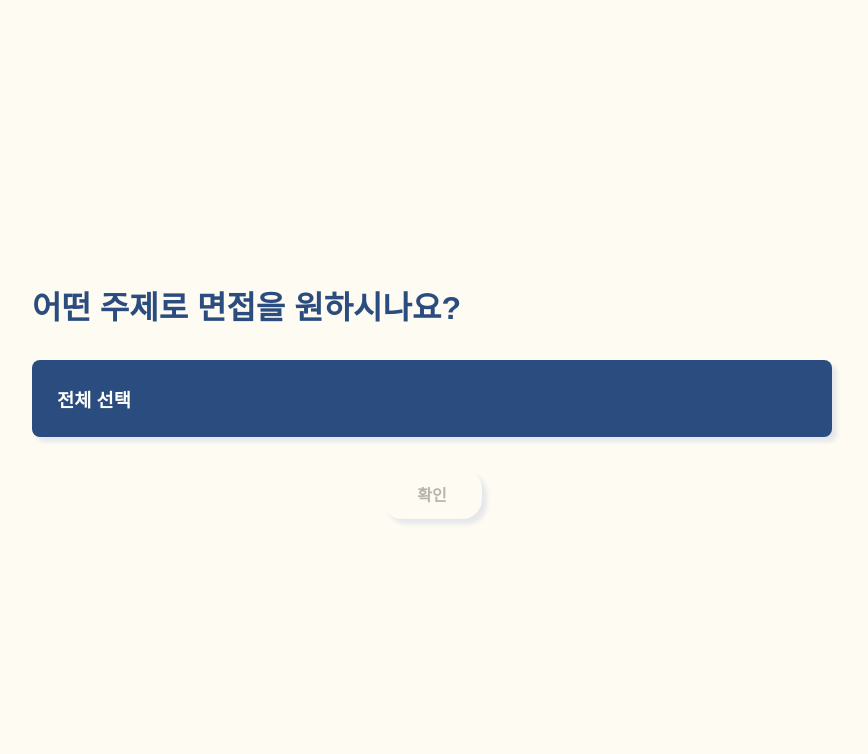
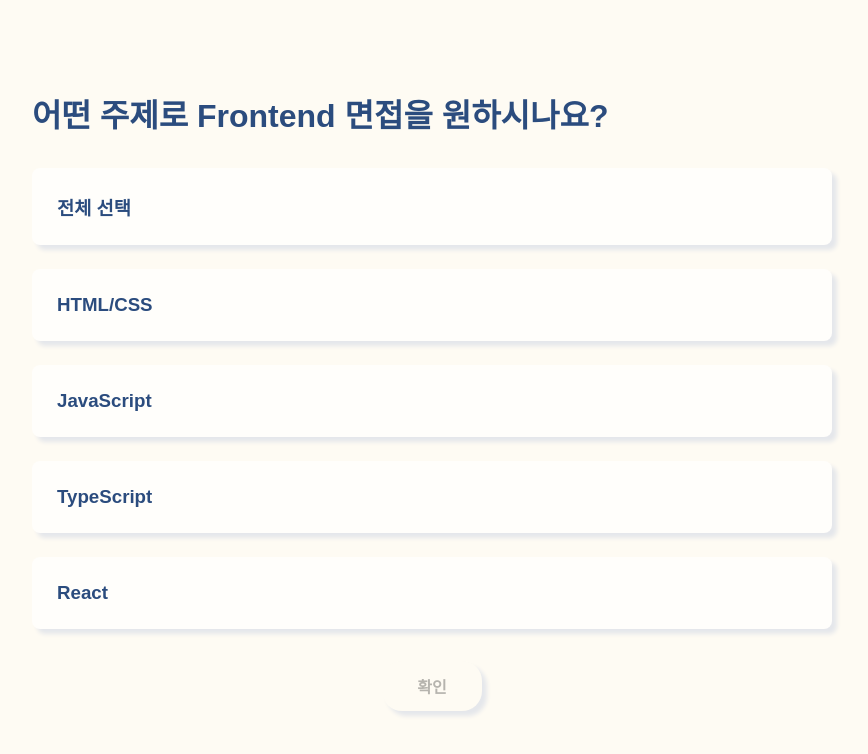
Before and after one commit to dmdeh/job-cracker, a Next.js app: page /selection/topics in a window 1280 px wide. Shown: the top 754 px of the page, without its empty margins (208-1076 px from the left). Built offline with nearby package versions, Linux system fonts and the light colour scheme.

Commit message:
refactor: useToggleSelection 구현 - toggle 유틸함수 삭제

```diff
--- /dev/null
+++ b/src/app/hooks/useToggleSelection.ts
@@ -0,0 +1,53 @@
+import { useSearchParams } from "next/navigation";
+import { useState } from "react";
+import { getTopic } from "../utils/checkTopic";
+import { TOPIC_MAP } from "../constants/topics";
+import { getTopicContents } from "../selection/topics/contents/page";
+
+const useToggleSelection = (context: "topics" | "contents") => {
+  const searchParams = useSearchParams();
+  const [selected, setSelected] = useState<string[]>([]);
+
+  const topic = getTopic(searchParams.get("topic")) ?? "Frontend";
+  const selectedTopics = TOPIC_MAP[topic];
+  const allTopics = Object.keys(selectedTopics);
+
+  const contents = searchParams.get("selected")?.split(",") || [];
+  const topicContents = getTopicContents(selectedTopics, contents);
+
+  const allSelected =
+    context === "topics"
+      ? selected.length === allTopics.length
+      : selected.length === topicContents.length;
+  const notSelected = selected.length === 0;
+
+  const toggleSelectAll = (items: string[]) => {
+    if (allSelected) {
+      setSelected([]);
+      return;
+    } else {
+      setSelected(items);
+    }
+  };
+
+  const toggleSelectTopic = (item: string) => {
+    if (selected.includes(item)) {
+      setSelected(selected.filter((selectedItem) => selectedItem !== item));
+    } else {
+      setSelected([...selected, item]);
+    }
+  };
+
+  return {
+    topic,
+    allTopics,
+    topicContents,
+    selected,
+    allSelected,
+    notSelected,
+    toggleSelectAll,
+    toggleSelectTopic,
+  };
+};
+
+export default useToggleSelection;
--- a/src/app/selection/topics/contents/page.tsx
+++ b/src/app/selection/topics/contents/page.tsx
@@ -1,32 +1,24 @@
 "use client";
 
-import { useRouter, useSearchParams } from "next/navigation";
+import { useRouter } from "next/navigation";
 import styles from "./contents.module.css";
-import { getTopic } from "@/app/utils/checkTopic";
 import { TOPIC_MAP, TopicKey } from "@/app/constants/topics";
-import { useState } from "react";
 import { SelectionCard } from "@/app/components/SelectionCard/SelectionCard";
 import clsx from "clsx";
 import Button from "@/app/components/common/Button/Button";
-import {
-  toggleSelectAll,
-  toggleSelectTopic,
-} from "@/app/utils/toggleSelection";
 import { theme } from "@/app/constants/theme";
+import useToggleSelection from "@/app/hooks/useToggleSelection";
 
 export default function Contents() {
-  const searchParams = useSearchParams();
   const router = useRouter();
-  const [selected, setSelected] = useState<string[]>([]);
-
-  const topic = getTopic(searchParams.get("topic")) ?? "Frontend";
-  const selectedTopics = TOPIC_MAP[topic];
-
-  const contents = searchParams.get("selected")?.split(",") || [];
-  const topicContents = getTopicContents(selectedTopics, contents);
-
-  const allSelected = selected.length === topicContents.length;
-  const notSelected = selected.length === 0;
+  const {
+    topicContents,
+    selected,
+    allSelected,
+    notSelected,
+    toggleSelectAll,
+    toggleSelectTopic,
+  } = useToggleSelection("contents");
 
   const handleConfirm = () => {
     if (!selected.length) return;
@@ -36,18 +28,14 @@ export default function Contents() {
   return (
     <div className={styles.page}>
       <div className={styles.header}>
-        <h1>
-          주제를 선택해주세요! {selected.length} / {topicContents.length}
-        </h1>
+        <h1>주제를 선택해주세요! {selected.length} / {topicContents.length}</h1>
         <p>당신을 위한 맞춤형 면접이 진행됩니다.</p>
       </div>
       <div className={styles.grid}>
         <SelectionCard
           title="전체 선택"
           isSelected={allSelected}
-          onClick={() =>
-            toggleSelectAll(allSelected, setSelected, topicContents)
-          }
+          onClick={() => toggleSelectAll(topicContents)}
           className={cardClass(allSelected)}
         />
         {topicContents.map((item) => {
@@ -58,7 +46,7 @@ export default function Contents() {
               key={item}
               title={item}
               isSelected={isSelected}
-              onClick={() => toggleSelectTopic(item, selected, setSelected)}
+              onClick={() => toggleSelectTopic(item)}
               className={cardClass(isSelected)}
             />
           );
@@ -90,7 +78,10 @@ function buttonClass(disabled: boolean) {
   });
 }
 
-function getTopicContents(topics: (typeof TOPIC_MAP)[TopicKey], selectedContents: string[]) {
+export function getTopicContents(
+  topics: (typeof TOPIC_MAP)[TopicKey],
+  selectedContents: string[]
+) {
   return Object.entries(topics)
     .filter(([key]) => selectedContents.includes(key))
     .reduce<string[]>((acc, [_, value]) => {
--- a/src/app/selection/topics/page.tsx
+++ b/src/app/selection/topics/page.tsx
@@ -1,34 +1,28 @@
 "use client";
 
-import { useRouter, useSearchParams } from "next/navigation";
-import { useState } from "react";
+import { useRouter } from "next/navigation";
 import styles from "./topics.module.css";
-import { TOPIC_MAP } from "@/app/constants/topics";
 import Button from "@/app/components/common/Button/Button";
 import clsx from "clsx";
 import { SelectionCard } from "@/app/components/SelectionCard/SelectionCard";
-import { getTopic } from "@/app/utils/checkTopic";
-import {
-  toggleSelectAll,
-  toggleSelectTopic,
-} from "@/app/utils/toggleSelection";
 import { theme } from "@/app/constants/theme";
+import useToggleSelection from "@/app/hooks/useToggleSelection";
 
 export default function Topics() {
-  const searchParams = useSearchParams();
   const router = useRouter();
-  const [selected, setSelected] = useState<string[]>([]);
-
-  const topic = getTopic(searchParams.get("topic"));
-  const selectedTopics = topic ? TOPIC_MAP[topic] : {};
-  const allTopics = Object.keys(selectedTopics);
-  const isAllSelected = selected.length === allTopics.length;
+  const {
+    topic,
+    allTopics,
+    selected,
+    allSelected,
+    notSelected,
+    toggleSelectAll,
+    toggleSelectTopic,
+  } = useToggleSelection("topics");
 
   const handleConfirm = () => {
     if (!selected.length) return;
-    router.push(
-      `/selection/topics/contents?topic=${topic}&selected=${selected.join(",")}`
-    );
+    router.push(`/selection/topics/contents?topic=${topic}&selected=${selected.join(",")}`);
   };
 
   return (
@@ -39,27 +33,31 @@ export default function Topics() {
       <div className={styles.grid}>
         <SelectionCard
           title="전체 선택"
-          isSelected={isAllSelected}
-          onClick={() => toggleSelectAll(isAllSelected, setSelected, allTopics)}
-          className={cardClass(isAllSelected)}
+          isSelected={allSelected}
+          onClick={() => toggleSelectAll(allTopics)}
+          className={cardClass(allSelected)}
         />
-        {allTopics.map((topic) => (
-          <SelectionCard
-            key={topic}
-            title={topic}
-            isSelected={selected.includes(topic)}
-            onClick={() => toggleSelectTopic(topic, selected, setSelected)}
-            className={cardClass(selected.includes(topic))}
-          />
-        ))}
+        {allTopics.map((topic) => {
+          const isSelected = selected.includes(topic);
+
+          return (
+            <SelectionCard
+              key={topic}
+              title={topic}
+              isSelected={isSelected}
+              onClick={() => toggleSelectTopic(topic)}
+              className={cardClass(isSelected)}
+            />
+          );
+        })}
       </div>
       <Button
         backgroundColor={theme.colors.background}
         width={100}
         height={50}
-        className={buttonClass(selected.length === 0)}
+        className={buttonClass(notSelected)}
         onClick={handleConfirm}
-        disabled={selected.length === 0}
+        disabled={notSelected}
       >
         확인
       </Button>
--- a/src/app/utils/toggleSelection.ts
+++ /dev/null
@@ -1,23 +0,0 @@
-export function toggleSelectAll<T>(
-  isAllSelected: boolean,
-  setSelected: React.Dispatch<React.SetStateAction<T[]>>,
-  topicContents: T[]
-) {
-  if (isAllSelected) {
-    setSelected([]);
-  } else {
-    setSelected(topicContents);
-  }
-}
-
-export function toggleSelectTopic<T>(
-  item: T,
-  selected: T[],
-  setSelected: React.Dispatch<React.SetStateAction<T[]>>
-) {
-  if (selected.includes(item)) {
-    setSelected(selected.filter((selectedItem) => selectedItem !== item));
-  } else {
-    setSelected([...selected, item]);
-  }
-}
```
